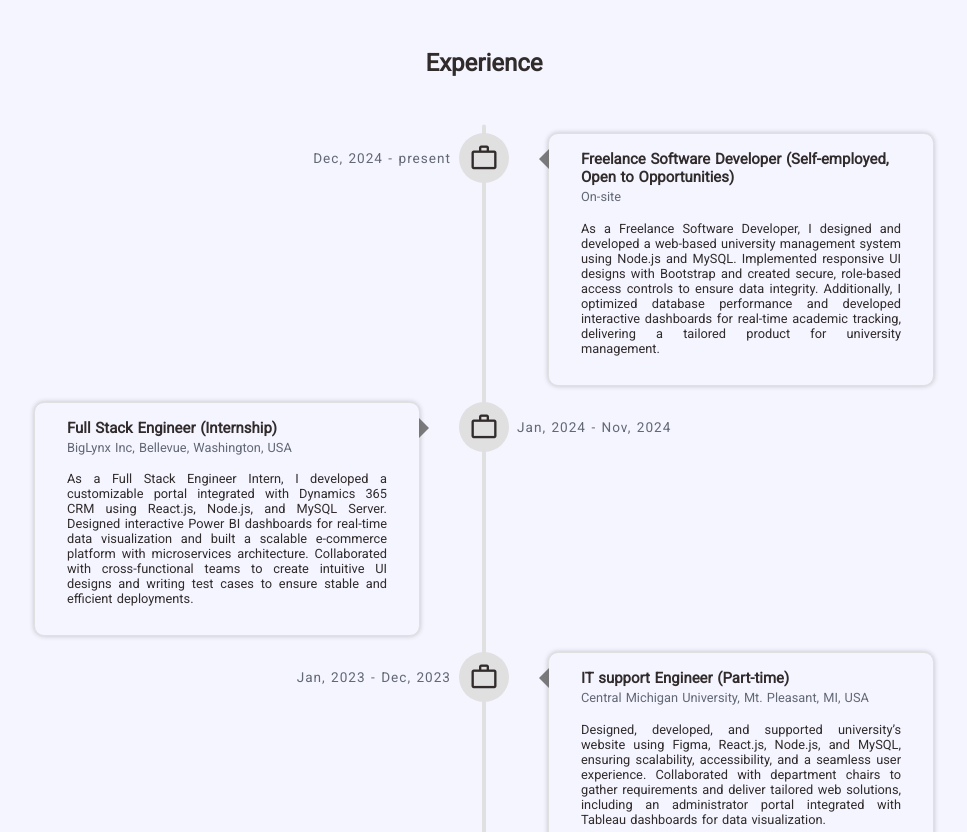
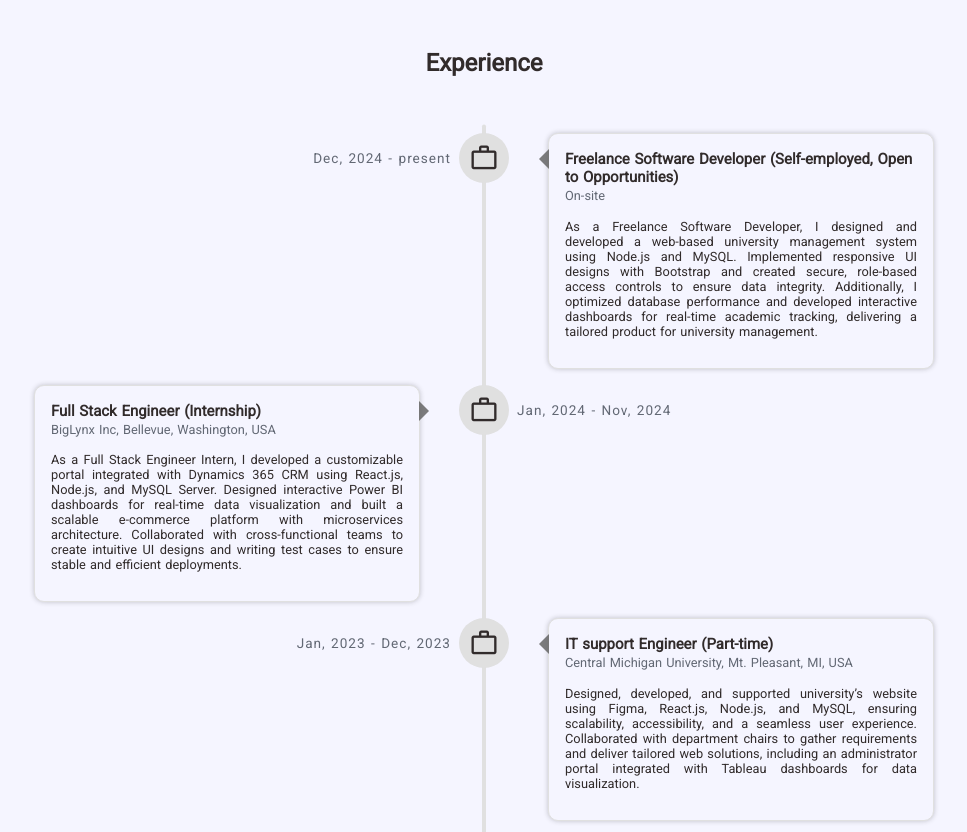
Before and after one commit to MaheshMuppasani/Portfolio, a website built with Vite: page index.html in a window 1280 px wide. Shown: the part 2700-3532 px from the top of the page, without its empty margins (156-1123 px from the left). Built offline with nearby package versions, Linux system fonts and the light colour scheme.

Commit message:
updated resume info

```diff
--- a/index.js
+++ b/index.js
@@ -17,6 +17,7 @@ import portfolioImg from './images/portfolio-thumb.png';
 import githubImg from "./images/github.png";
 import newTabImg from "./images/newTab.png";
 
+// const summary = "A results-driven IT professional with 5 years of experience in full-stack development, database management, and data visualization. Proficient in technologies like Node.js, React.js, and MySQL, with a strong track record of delivering scalable and user-friendly applications. Skilled in collaborating with cross-functional teams, optimizing system performance, and driving data-driven decision-making through analytical tools like Power BI and Tableau.";
 
 const roles = [
     {
--- a/styles.css
+++ b/styles.css
@@ -554,13 +554,18 @@ button.theme .material-symbols-outlined{
     box-sizing: border-box;
 }
 .job-desc{
-  padding: 1rem 2rem;
+  padding: 1rem;
   border: 1px solid var(--exp-phase-light-color);
   /* rgba(0, 0, 0, 0.05); */
   border-radius: 10px;
   position: relative;
   background: var(--cards-background);
   box-shadow: 0 0 5px var(--card-shadow);
+  text-align: justify;
+  word-break: break-word;
+  line-height: 20px;
+  word-spacing: 1px;
+  font-size: 0.8rem;
 }
 .job-desc::after{
   content: "";
```
Also changed, not shown: 1 other file.
